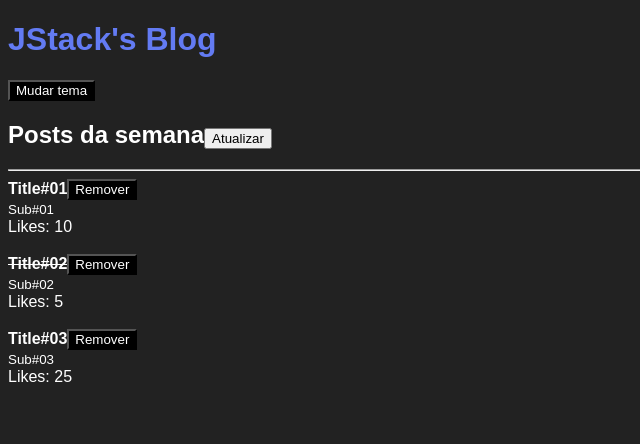
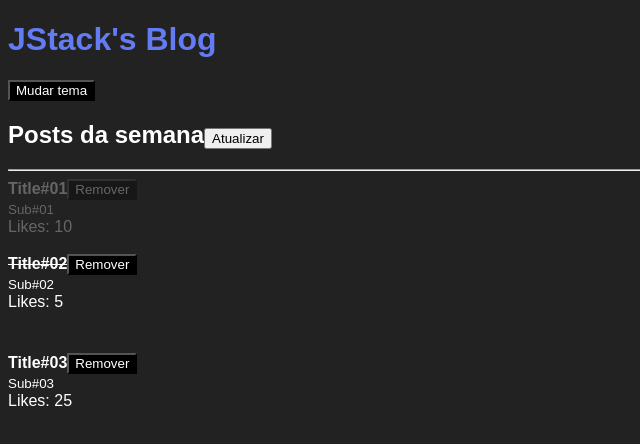
Before and after one commit to brunodmsi/jstack, a React app in the folder react-fundamentos/: page / in a window 1280 px wide. Shown: the top 444 px of the page, without its empty margins (0-640 px from the left). Built offline with nearby package versions, Linux system fonts and the light colour scheme.

Commit message:
feat: classes dinamicas

```diff
--- a/react-fundamentos/src/App.js
+++ b/react-fundamentos/src/App.js
@@ -6,9 +6,9 @@ import { ThemeProvider } from './context/ThemeContext';
 import './styles/index.scss';
 
 const defaultPosts = [
-	{ id: Math.random(), title: 'Title#01', subtitle: 'Sub#01', likes: 20, read: false },
-	{ id: Math.random(), title: 'Title#02', subtitle: 'Sub#02', likes: 10, read: true },
-	{ id: Math.random(), title: 'Title#03', subtitle: 'Sub#03', likes: 50, read: false },
+	{ id: Math.random(), title: 'Title#01', subtitle: 'Sub#01', likes: 20, read: false, removed: true },
+	{ id: Math.random(), title: 'Title#02', subtitle: 'Sub#02', likes: 10, read: true, removed: false },
+	{ id: Math.random(), title: 'Title#03', subtitle: 'Sub#03', likes: 50, read: false, removed: false },
 ]
 
 const App = () => {
@@ -30,8 +30,12 @@ const App = () => {
 
 	const handleRemovePost = (postId) => {
 		setPosts((prevPosts) => (
-			prevPosts.filter((prevPost) => prevPost.id !== postId)
-		))
+			prevPosts.map((post) => (
+				post.id === postId
+					?	{ ...post, removed: true }
+					: post
+			))
+		));
 	}
 
 	return (
--- a/react-fundamentos/src/components/Post.js
+++ b/react-fundamentos/src/components/Post.js
@@ -1,6 +1,8 @@
 import React from 'react';
 import PropTypes from 'prop-types';
 import PostHeader from './PostHeader';
+
+import styles from './Post.scss';
 
 const Post = ({
 	post,
@@ -8,7 +10,7 @@ const Post = ({
 }) => {
 	return (
 		<>
-			<article>
+			<article className={post.removed ? styles.postDeleted : styles.post}>
 				<PostHeader
 					post={{
 						id: post.id,
@@ -35,6 +37,7 @@ Post.propTypes = {
 		title: PropTypes.string.isRequired,
 		subtitle: PropTypes.string.isRequired,
 		read: PropTypes.bool.isRequired,
+		removed: PropTypes.bool.isRequired,
 	}).isRequired,
 	onRemove: PropTypes.func.isRequired,
 }
--- /dev/null
+++ b/react-fundamentos/src/components/Post.scss
@@ -0,0 +1,7 @@
+.post {
+	margin-bottom: 24px;
+}
+
+.postDeleted {
+	opacity: 0.3;
+}
```
